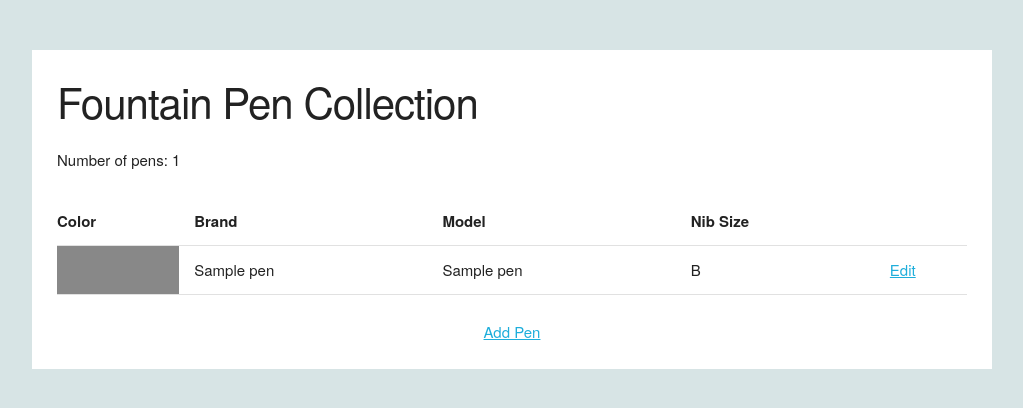
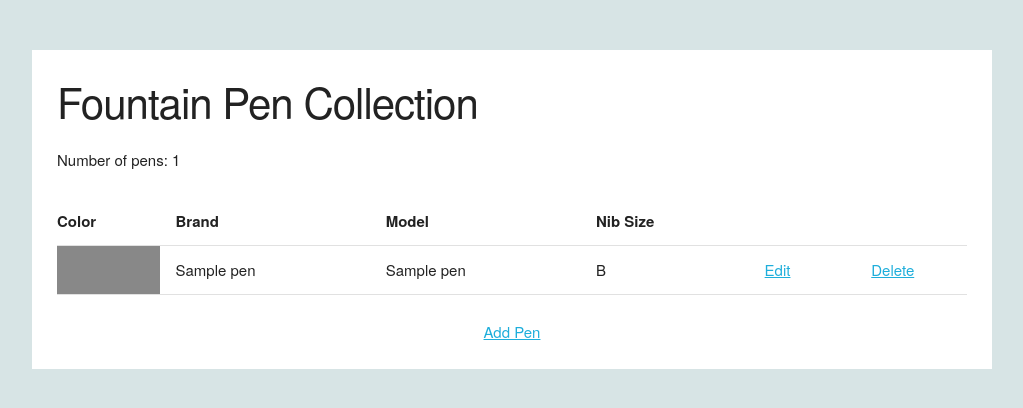
Before and after one commit to RezaGhari/FirstDjango, a Django app: page / in a window 1280 px wide. Shown: the top 408 px of the page, without its empty margins (128-1151 px from the left). Run offline with Django 3.2, Linux system fonts and the light colour scheme; tables that the repository leaves empty hold one stand-in row (values such as "Sample post").

Commit message:
Added delete button to each pen.

```diff
--- a/fptracker/pens/templates/index.html
+++ b/fptracker/pens/templates/index.html
@@ -23,6 +23,7 @@
               <th>Model</th>
               <th>Nib Size</th>
               <th></th>
+              <th></th>
             </tr>
           </thead>
           <tbody>
@@ -33,6 +34,7 @@
                 <td>{{pen.model_name}}</td>
                 <td>{{pen.nib_size}}</td>
                 <td><a href="{% url 'edit_pen' pen.id %}">Edit</a></td>
+                <td><a href="{% url 'delete_pen' pen.id %}">Delete</a></td>
               </tr>
             {% endfor %}
           </tbody>
--- a/fptracker/pens/urls.py
+++ b/fptracker/pens/urls.py
@@ -5,5 +5,6 @@ from . import views
 urlpatterns = [
     path('pens/add', views.edit_pen, name="add_pen"),
     path('pens/edit/<int:pen_id>', views.edit_pen, name="edit_pen"),
+    path('pens/delete/<int:pen_id>', views.delete_pen, name="delete_pen"),
     path('', views.index, name='index'),
 ]
--- a/fptracker/pens/views.py
+++ b/fptracker/pens/views.py
@@ -37,3 +37,8 @@ def edit_pen(request, pen_id= None):
         'pen_id': pen_id
     }
     return render(request, "edit_pen.html", context)
+
+def delete_pen(request, pen_id):
+    pen = Pen.objects.get(id=pen_id)
+    pen.delete()
+    return redirect(index)
```
